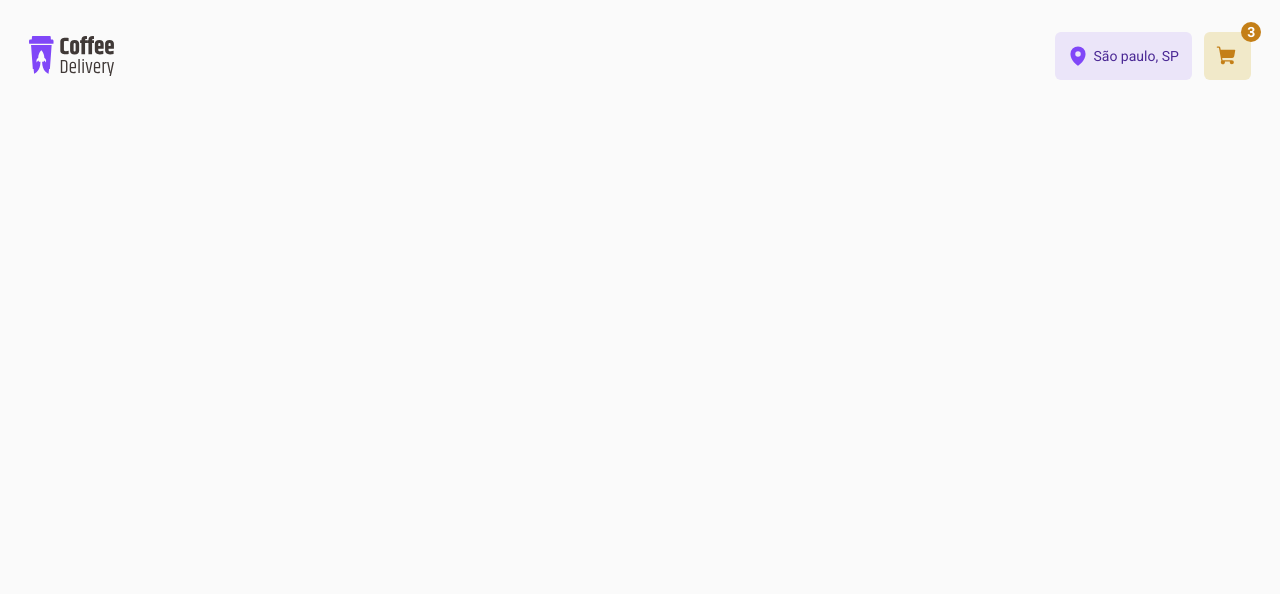
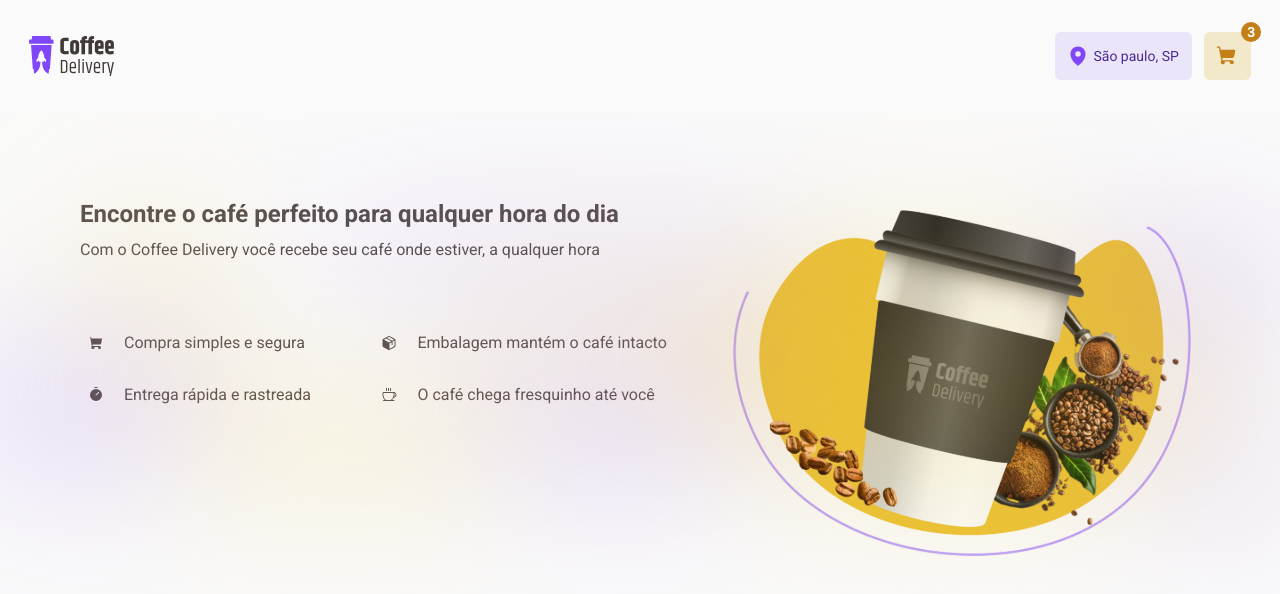
Before and after one commit to leonardoffirmino/desafio-coffe-delivery, a React (Vite) app: page / in a window 1280 px wide. Shown: the top 594 px of the page. Built offline with nearby package versions, Linux system fonts and the light colour scheme.

Commit message:
Create a home a project

```diff
--- a/src/Router.tsx
+++ b/src/Router.tsx
@@ -1,10 +1,13 @@
 import { Route, Routes } from 'react-router-dom'
 import { DefaultLayout } from './layout/DefaultLayout'
+import { Home } from './pages/Home'
 
 export function Router() {
   return (
     <Routes>
-      <Route path="/" element={<DefaultLayout />}></Route>
+      <Route path="/" element={<DefaultLayout />}>
+        <Route path="/" element={<Home />} />
+      </Route>
     </Routes>
   )
 }
--- a/src/pages/Home/index.tsx
+++ b/src/pages/Home/index.tsx
@@ -0,0 +1,60 @@
+import { Coffee, Package, ShoppingCart, Timer } from 'phosphor-react'
+import { Hero, HomeContainer, Heading, InfoMain } from './styles'
+
+import logMainCoffee from '../../assets/coffe-home.svg'
+import background from '../../assets/background.svg'
+
+export function Home() {
+  return (
+    <div>
+      <Hero>
+        <HomeContainer>
+          <div>
+            <Heading>
+              <h1>Encontre o café perfeito para qualquer hora do dia</h1>
+
+              <span>
+                Com o Coffee Delivery você recebe seu café onde estiver, a
+                qualquer hora
+              </span>
+            </Heading>
+
+            <InfoMain>
+              <div>
+                <ShoppingCart size={32} weight="fill" />
+                <span>Compra simples e segura</span>
+              </div>
+
+              <div>
+                <Package size={32} weight="fill" />
+
+                <span>Embalagem mantém o café intacto</span>
+              </div>
+
+              <div>
+                <Timer size={32} weight="fill" />
+
+                <span>Entrega rápida e rastreada</span>
+              </div>
+
+              <div>
+                <Coffee size={32}></Coffee>
+
+                <span>O café chega fresquinho até você</span>
+              </div>
+            </InfoMain>
+          </div>
+          <img
+            src={logMainCoffee}
+            alt="Copo de café branco com bordas pretas com grãos de café em volta."
+          />
+        </HomeContainer>
+        <img
+          src={background}
+          alt="Imagem de background da aplicação"
+          id="hero-bg"
+        />
+      </Hero>
+    </div>
+  )
+}
--- a/src/pages/Home/styles.ts
+++ b/src/pages/Home/styles.ts
@@ -0,0 +1,61 @@
+import styled from 'styled-components'
+
+export const Hero = styled.section`
+  position: relative;
+
+  img#hero-bg {
+    position: absolute;
+    top: 0;
+    left: 0;
+    max-height: 544px;
+    width: 100vw;
+    object-fit: cover;
+  }
+`
+
+export const HomeContainer = styled.div`
+  max-width: 1160px;
+  padding: 92px 20px;
+  margin: 0 auto;
+
+  display: flex;
+  gap: 56px;
+  align-items: flex-start;
+  justify-content: space-between;
+
+  > div {
+    display: flex;
+    flex-direction: column;
+    gap: 66px;
+  }
+`
+
+export const Heading = styled.div`
+  display: flex;
+  flex-direction: column;
+  gap: 16px;
+
+  > h1 {
+  }
+
+  > span {
+  }
+`
+
+export const InfoMain = styled.div`
+  display: grid;
+  grid-template-columns: 1fr 1fr;
+  grid-row-gap: 20px;
+
+  > div {
+    display: flex;
+    align-items: center;
+    gap: 12px;
+
+    svg {
+      padding: 8px;
+      border-radius: 999px;
+    }
+  }
+`
+export const CoffeeList = styled.section``
```
